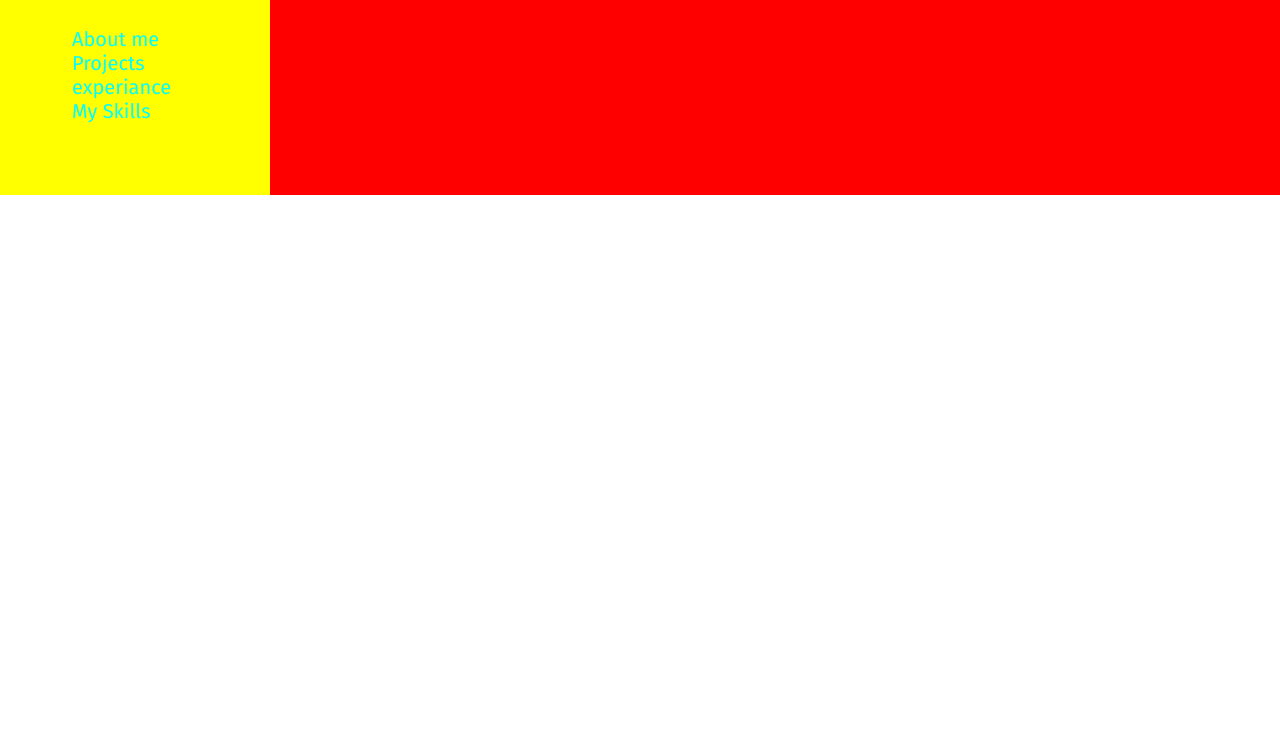
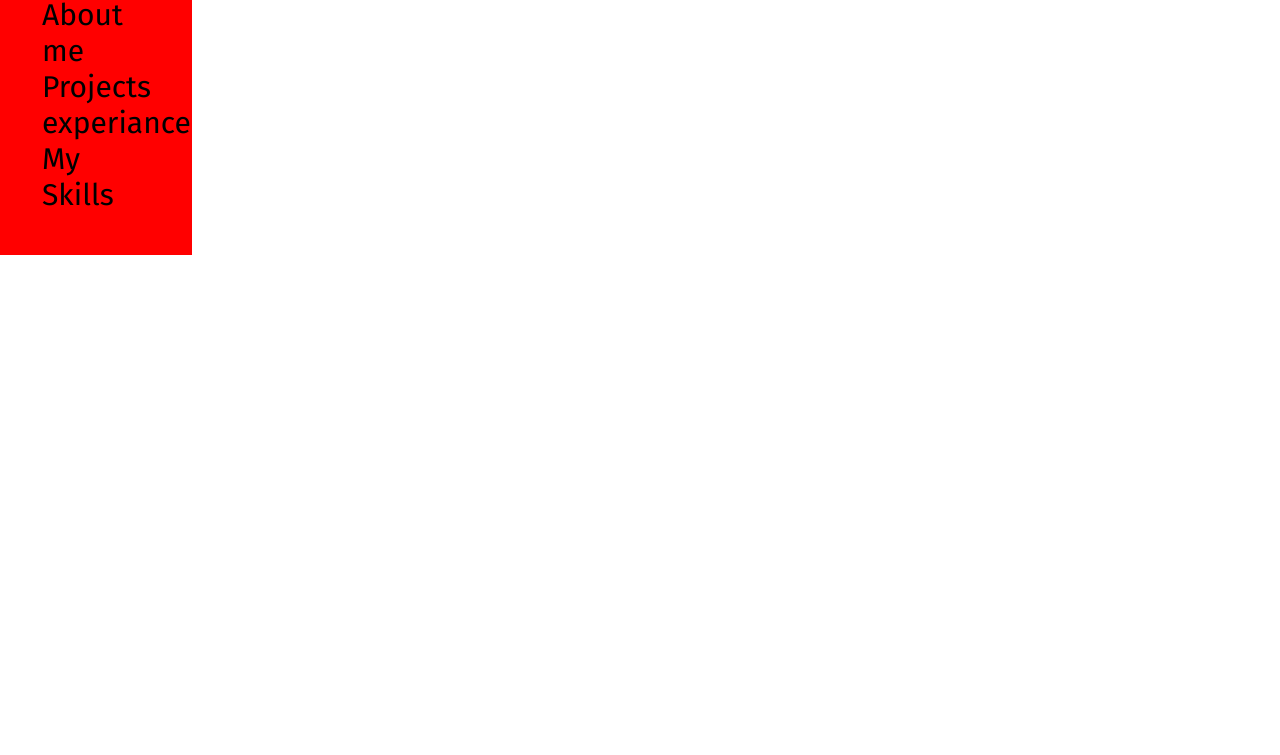
Before and after one commit to ABHISHEK-VASHISTH/NewPortfolio, a plain HTML site: page index.html in a window 1280 px wide. Shown: the part 45-800 px from the top of the page. Drawn offline with Linux system fonts and the light colour scheme.

Commit message:
Update styles.css

```diff
--- a/styles.css
+++ b/styles.css
@@ -4,32 +4,25 @@
     margin: 0;
     padding: 0;
 }
-.container{
-    display:flex;
 
+.sidebar {
+    background-color: red;
+    width: 15vw;
+    font-family: 'Fira Sans', sans-serif;
+    font-size: medium;
 }
-
-.sidebar{
-    padding: 72px;
-    color: aqua;
+.sidebar nav {
+    padding: 42px;
+}
+.sidebar nav li {
+    list-style: none;
+    font-size: 30px;
+    padding: 33 px 0;
+}
+main {
     background-color: yellow;
-    width: 10vw;
-    font-family: 'Fira sans',sans-serif;
-
+    width: 80vw;
 }
-
-.sidebar nav{
-
-
+.container {
+    display: flex;
 }
-.sidebar nav li{
-    list-style: none;
-    font-size: 20px;
-
-}
-.main{
-    background-color: red;
-    width: 80%;
-
-
-}
```
